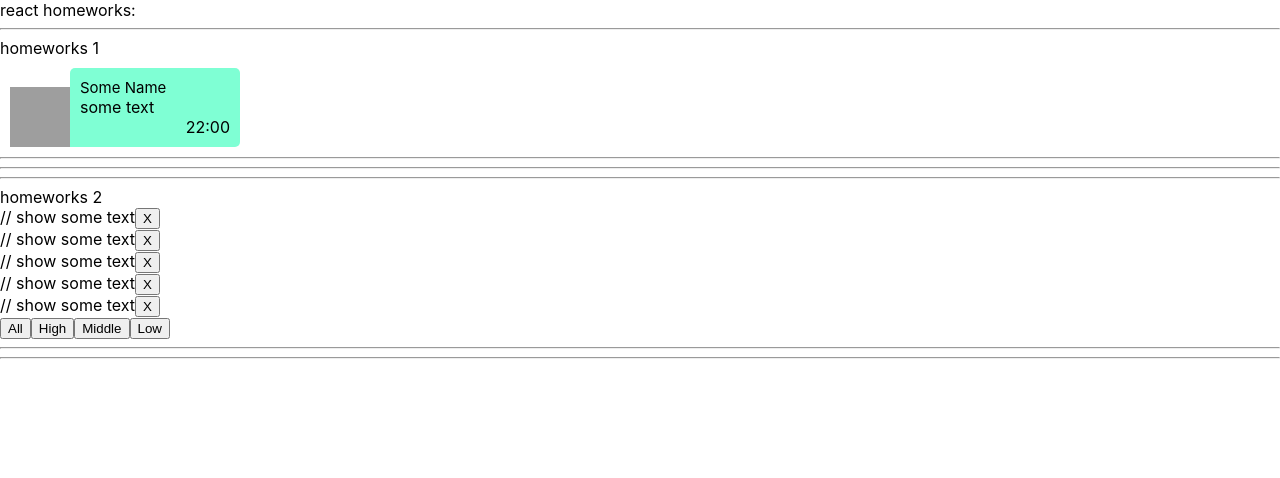
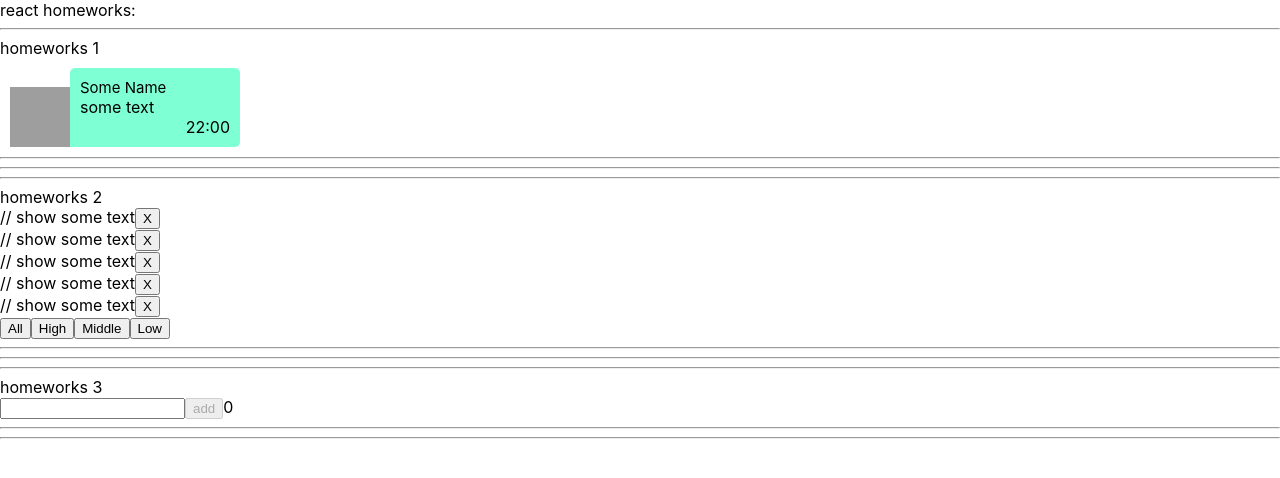
Before and after one commit to Vlad-Viktorovich/task-ignat, a React (Create React App) app: page / in a window 1280 px wide. Shown: the top 478 px of the page. Built offline with nearby package versions, Linux system fonts and the light colour scheme; grey boxes are pictures that could not be loaded.

Commit message:
add h3 input

```diff
--- a/package.json
+++ b/package.json
@@ -10,10 +10,12 @@
     "@types/node": "^12.0.0",
     "@types/react": "^16.9.0",
     "@types/react-dom": "^16.9.0",
+    "@types/uuid": "^8.3.3",
     "react": "^16.13.1",
     "react-dom": "^16.13.1",
     "react-scripts": "3.4.1",
-    "typescript": "~3.7.2"
+    "typescript": "~3.7.2",
+    "uuid": "^8.3.2"
   },
   "scripts": {
     "start": "react-scripts start",
--- a/src/p1-main/m1-ui/u1-app/App.tsx
+++ b/src/p1-main/m1-ui/u1-app/App.tsx
@@ -2,6 +2,7 @@ import React from 'react'
 import s from './App.module.css'
 import HW1 from '../../../p2-homeworks/h1/HW1'
 import HW2 from '../../../p2-homeworks/h2/HW2'
+import HW3 from '../../../p2-homeworks/h3/HW3'
 
 function App() {
     return (
@@ -9,7 +10,7 @@ function App() {
             <div>react homeworks:</div>
             <HW1/>
             <HW2/>
-            {/*<HW3/>*/}
+            <HW3/>
             {/*<HW4/>*/}
             {/*<HW5/>*/}
 
--- a/src/p2-homeworks/h3/Greeting.tsx
+++ b/src/p2-homeworks/h3/Greeting.tsx
@@ -1,25 +1,35 @@
-import React from 'react'
+import React, {ChangeEvent, KeyboardEvent} from 'react'
 import s from './Greeting.module.css'
 
 type GreetingPropsType = {
-    name: any // need to fix any
-    setNameCallback: any // need to fix any
-    addUser: any // need to fix any
-    error: any // need to fix any
-    totalUsers: any // need to fix any
+    name: string // need to fix any
+    setNameCallback: (e:ChangeEvent<HTMLInputElement>)=>void // need to fix any
+    addUser: ()=>void // need to fix any
+    error: string // need to fix any
+    totalUsers: number // need to fix any
+    onEnter:(e:KeyboardEvent<HTMLInputElement>)=>void
 }
 
 // презентационная компонента (для верстальщика)
 const Greeting: React.FC<GreetingPropsType> = (
-    {name, setNameCallback, addUser, error, totalUsers} // деструктуризация пропсов
+    {name, setNameCallback, addUser, error, totalUsers,onEnter} // деструктуризация пропсов
 ) => {
-    const inputClass = s.error // need to fix with (?:)
+    const inputClass = error ? s.errorInput : s.input // need to fix with (?:)
 
     return (
         <div>
-            <input value={name} onChange={setNameCallback} className={inputClass}/>
+            <input
+                value={name}
+                onChange={setNameCallback}
+                className={inputClass}
+                onKeyDown={onEnter}
+                onBlur={setNameCallback}
+            />
             <span>{error}</span>
-            <button onClick={addUser}>add</button>
+            <button
+                onClick={addUser}
+                disabled={!name}
+            >add</button>
             <span>{totalUsers}</span>
         </div>
     )
--- a/src/p2-homeworks/h3/GreetingContainer.tsx
+++ b/src/p2-homeworks/h3/GreetingContainer.tsx
@@ -1,9 +1,12 @@
-import React, {useState} from 'react'
+import React, {ChangeEvent,KeyboardEvent, useState} from 'react'
 import Greeting from './Greeting'
+import {UserType} from './HW3';
+import {types} from 'util';
+
 
 type GreetingContainerPropsType = {
-    users: any // need to fix any
-    addUserCallback: any // need to fix any
+    users: UserType[] // need to fix any
+    addUserCallback: (name:string)=>void // need to fix any
 }
 
 // более простой и понятный для новичков
@@ -12,20 +15,39 @@ type GreetingContainerPropsType = {
 // более современный и удобный для про :)
 // уровень локальной логики
 const GreetingContainer: React.FC<GreetingContainerPropsType> = ({users, addUserCallback}) => { // деструктуризация пропсов
-    const [name, setName] = useState<any>('') // need to fix any
-    const [error, setError] = useState<any>('') // need to fix any
+    const [name, setName] = useState<string>('') // need to fix any
+    const [error, setError] = useState<string>('') // need to fix any
 
-    const setNameCallback = (e: any) => { // need to fix any
-        setName('') // need to fix
-    }
-    const addUser = () => {
-        alert(`Hello  !`) // need to fix
+    const setNameCallback = (e:ChangeEvent<HTMLInputElement> ) => { // need to fix any
+        const trimmedName = e.currentTarget.value.trim()
+
+        if(trimmedName){
+            setName(trimmedName)
+            setError('')
+        }else {
+            setName('')
+            setError('name is require!')
+        }
     }
 
-    const totalUsers = 0 // need to fix
+
+    const onEnter = (e:KeyboardEvent<HTMLInputElement>) => {
+      if(e.key==='Enter' && name){
+          addUser()
+      }
+    }
+
+    const addUser = () => {
+        addUserCallback(name)
+        alert(`Hello ${name} !`) // need to fix
+        setName('')
+    }
+
+    const totalUsers = users.length
 
     return (
         <Greeting
+            onEnter={onEnter}
             name={name}
             setNameCallback={setNameCallback}
             addUser={addUser}
--- a/src/p2-homeworks/h3/HW3.tsx
+++ b/src/p2-homeworks/h3/HW3.tsx
@@ -1,18 +1,23 @@
 import React, {useState} from 'react'
 import GreetingContainer from './GreetingContainer'
+import {v1} from 'uuid'
 
 // types
 export type UserType = {
-    _id: any // need to fix any
-    name: any // need to fix any
+    _id: string// need to fix any
+    name: string // need to fix any
 }
 
 // уровень работы с глобальными данными
 function HW3() {
-    const [users, setUsers] = useState<any>([]) // need to fix any
+    const [users, setUsers] = useState<UserType[]>([]) // need to fix any
 
-    const addUserCallback = (name: any) => { // need to fix any
-        setUsers([]) // need to fix
+    const addUserCallback = (name: string) => { // need to fix any
+        const user = {
+            _id: v1(),
+            name,
+        }
+        setUsers([...users, user]) // need to fix
     }
 
     return (
```
Also changed, not shown: 1 other file (tests, documents, lock files or other folders).
